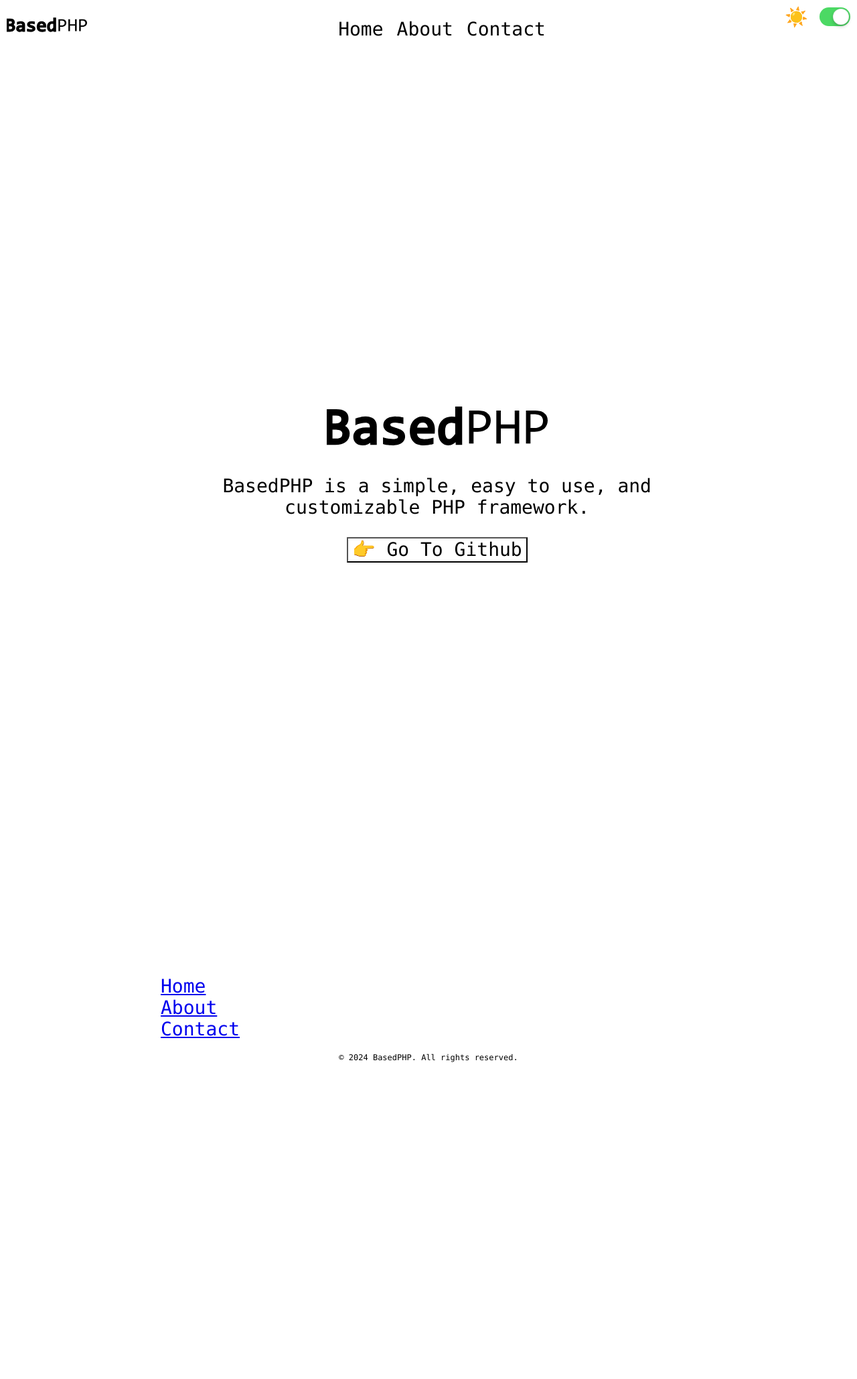
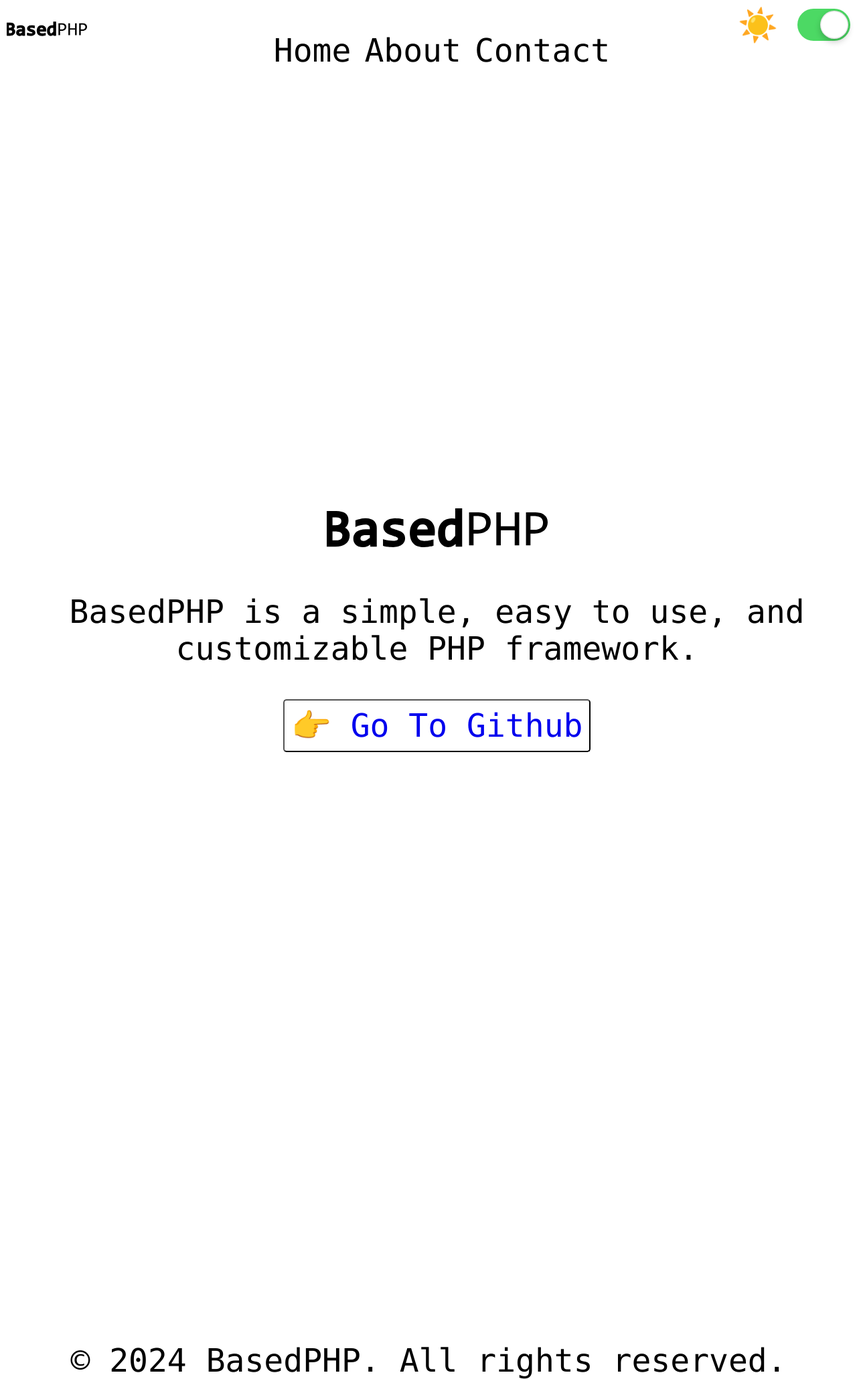
Before and after one commit to adamdalechurch/Based-PHP, a PHP site: page /pages/home.php in a window 1280 px wide. Shown: the whole page at 67% size. Run offline with PHP 8.4, Linux system fonts and the light colour scheme.

Commit message:
more layout fixes

```diff
--- a/assets/css/based.css
+++ b/assets/css/based.css
@@ -9,12 +9,18 @@
 
 * {
     font-family: 'Martel Sans', sans-serif !important;
-    font-size: 28px;
+    font-size: 48px;
+    border-radius: 5px;
 }
 
 input, textarea, button {
     max-width: 95%;
     margin: 0 auto;
+    color: inherit;
+    font-family: inherit;
+    font-size: inherit;
+    border-radius: inherit;
+    padding: 10px;
 }
 
 button {
--- a/assets/css/footer.css
+++ b/assets/css/footer.css
@@ -1,14 +1,10 @@
-.footer {
-    max-width: 800px;
-    margin: auto;
-}
-
 .bottom-menu > .link {
     display: block;
 }
 
 .copyright {
     text-align: center;
-    margin-top: 20px;
-    font-size: 12px;
+    position: fixed;
+    bottom: 0;
+    width: 100%;
 }
--- a/assets/css/header.css
+++ b/assets/css/header.css
@@ -1,12 +1,12 @@
 .navbar-nav {
-    background-color: #fff;
+    background-color: transparent;
 }
 
 #navbarNav {
     display: flex;
     justify-content: center;
     align-items: center;
-    background-color: inherit;
+    background-color: transparent;
 }
 
 #navbarNav li {
@@ -23,7 +23,7 @@
 #navbarNavMobile {
     display: none;
     margin-top: 72px;
-    background-color: inherit;
+    background-color: transparent;
 }
 
 #navbarNavMobileBtn {
--- a/assets/css/home.css
+++ b/assets/css/home.css
@@ -55,7 +55,7 @@
 }
 
 .hero {
-    max-width: 660px;
+    max-width: 1280px;
     text-align: center;
 }
 
--- a/assets/css/layout.css
+++ b/assets/css/layout.css
@@ -105,9 +105,11 @@ body {
 }
 
 .main {
-    height: 65vh; /* Adjust the value based on your header and footer height */
+    height: 85vh; /* Adjust the value based on your header and footer height */
     overflow-y: auto;
     scroll-snap-type: y mandatory;
+    scroll-padding-top: 28px;
+    scroll-padding-bottom: 28px;
     width: 100vw;
     margin: 0 auto;
 }
@@ -158,8 +160,8 @@ body {
     align-items: center;
     justify-content: center;
     min-height: 500px;
-    height: 60vh;
-    scroll-snap-align: start;
+    height: 75vh;
+    scroll-snap-align: center;
     width: 99vw;
     margin: 0 auto;
     overflow-x: clip;
@@ -176,7 +178,7 @@ body {
 /* Media query for tablets: */
 @media (max-width: 768px) {
     .section {
-        height: 80vh;
+        height: 90vh;
     }
 
     .info-box-title {
--- a/assets/css/responsive.css
+++ b/assets/css/responsive.css
@@ -1,4 +1,8 @@
 @media (max-width: 600px) {
+    *{
+        font-size: 28px;
+    }
+
     .white-hyperlink {
         padding: 10px;
         border-radius: 10px;
@@ -23,4 +27,8 @@
     .theme-switch-container {
         top:140px;
     }
+
+    #hero-image {
+        width: 300px;
+    }
 }
--- a/footer.php
+++ b/footer.php
@@ -2,21 +2,6 @@
 <link rel="stylesheet" href="assets/css/footer.css">
 
 <div class="footer">
-    <div class="row">
-        <div class="col-xs-4">
-        <!-- Bottom Menu -->
-        <div class="bottom-menu">
-            <?php foreach ($pages as $link): if(!$link['showInMenu']) continue; ?>
-                <a
-                    class="link"
-                    onclick="scrollUpToSection('<?php echo $link['title']; ?>')"
-                    href="<?php echo $link['link']; ?>"
-                >
-                    <?php echo $link['title']; ?>
-                </a>
-            <?php endforeach; ?>
-        </div>
-    </div>
     <div class="copyright">
          © <?php echo date('Y'); ?> <?php echo $config['SITE_NAME']; ?>. All rights reserved.
     </div>
@@ -25,7 +10,7 @@
 <script>
 
 function scrollToSection(section) {
-    console.log(section)
+    toggleMobileMenu();
     const element = document.getElementById(section);
     element.scrollIntoView({behavior: "smooth"});
 }
```
